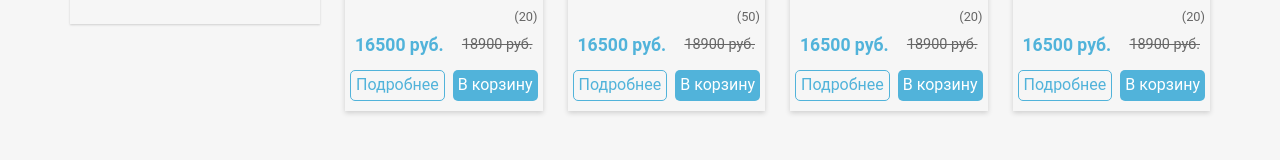
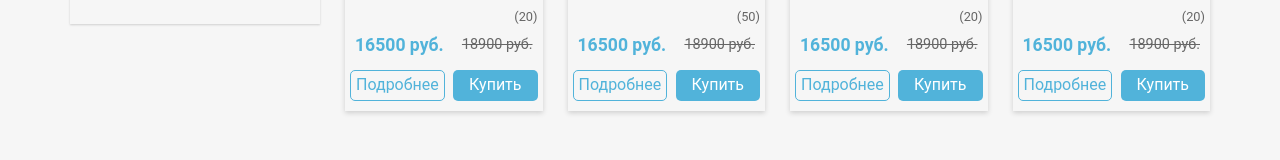
Before and after one commit to berryllium/tech-market, a Vue app: page / in a window 1280 px wide. Shown: the part 362-522 px from the top of the page. Built offline with nearby package versions, Linux system fonts and the light colour scheme; some icons are missing.

Commit message:
Реализовано добавление в корзину

```diff
--- a/public/db/catalog.json
+++ b/public/db/catalog.json
@@ -148,11 +148,11 @@
         "img": "image-phone.jpg",
         "photo": [
           {
-            "src": "phone.png",
+            "src": "image-phone1.jpg",
             "alt": "1d3\""
           },
           {
-            "src": "image-phone1.jpg",
+            "src": "phone.png",
             "alt": "1a0\""
           }
         ],
--- a/src/components/CatalogProduct.vue
+++ b/src/components/CatalogProduct.vue
@@ -1,6 +1,6 @@
 <template>
-  <router-link @click="test()" class="product-card" :to="{name: 'product', params: {id: product.id}}">
-    <img @click="test()" class="product-card__img" :src="'db/images/' + product.img" alt="photo" />
+  <router-link class="product-card" :to="{name: 'product', params: {id: product.id}}">
+    <img class="product-card__img" :src="'db/images/' + product.img" alt="photo" />
     <div class="product-card__title">{{product.title}}</div>
   </router-link>
 </template>
@@ -9,13 +9,7 @@
 export default {
   props: [
     'product'
-  ],
-  methods: {
-    test() {
-      // setTimeout(()=>location.reload())
-
-    }
-  }
+  ]
 }
 </script>
 
--- a/src/components/Feedback.vue
+++ b/src/components/Feedback.vue
@@ -47,7 +47,7 @@ export default {
   .fa-star,
   .fa-star-o {
     font-size: 1.3em;
-    color: gold;
+    color: @gold;
   }
   .text {
     margin-top: 10px;
--- a/src/components/Product.vue
+++ b/src/components/Product.vue
@@ -22,17 +22,26 @@
       <router-link class="menu__item" :to="'/product'+product.id">
         <button class="more-btn">Подробнее</button>
       </router-link>
-      <button class="buy-btn" :data-id="product.id" @click="addToCart">В корзину</button>
+      <router-link to="/cart" v-if="isBuy" tag="button" class="buy-btn is-buy" :data-id="product.id" @click="toCart">В корзине</router-link>
+      <button v-else class="buy-btn" :data-id="product.id" @click="toCart">Купить</button>
     </div>
   </div>
 </template>
 
 <script>
+import { mapMutations, mapGetters } from 'vuex';
 export default {
   props: ["product"],
+  computed: {
+    ...mapGetters(['allCart']),
+    isBuy() {
+          return this.allCart.find(el => el.id == this.product.id) ? true : false
+        }
+  },
   methods: {
-    addToCart() {
-      alert(event.target.dataset.id)
+    ...mapMutations(['addToCart']),
+    toCart() {
+      this.addToCart(event.target.dataset.id);
     }
   }
 };
@@ -72,10 +81,10 @@ export default {
     font-size: 1.2em;
     margin-right: 10px;
     .fa-star {
-      color: gold;
+      color: @gold;
     }
     .fa-star-o {
-      color: gold;
+      color: @gold;
     }
   }
   &__counter {
@@ -104,6 +113,7 @@ export default {
     justify-content: space-between;
     .buy-btn,
     .more-btn {
+      min-width: 45%;
       transition-duration: 0.3s;
       border-radius: 5px;
       padding: 5px 5px;
@@ -117,10 +127,16 @@ export default {
       }
     }
     .buy-btn {
-      background: @blue;
+      background-color: @blue;
       color: white;
       &:hover {
         background: darken(@blue, 10%);
+      }
+    }
+    .is-buy {
+      background-color: @gold;
+      &:hover {
+        background-color: darken(@gold, 10%);
       }
     }
     .more-btn {
--- a/src/css/style.css
+++ b/src/css/style.css
@@ -1 +1 @@
-body{font-family:Roboto,sans-serif;min-height:100vh;font-size:1em;background-color:#f6f6f6}main{display:flex;justify-content:space-between;position:relative;flex:1}h1,h2,h3{color:#51b3da;text-transform:uppercase;text-align:center;margin:0;padding:0}h1{margin-bottom:40px}a{text-decoration:none;color:#666}p{margin:0;padding:0}#app{min-height:100vh;display:flex;flex-direction:column;justify-content:space-between}.container{margin:0 auto;width:1140px}.content{width:865px;flex:1;padding-left:25px;margin-bottom:50px}/*# sourceMappingURL=./main.css.map */
+/*# sourceMappingURL=./variables.css.map */
--- a/src/store/modules/cart.js
+++ b/src/store/modules/cart.js
@@ -1,27 +1,25 @@
+import { stat } from "fs"
+
 export default {
   mutations: {
-    clickBuy(state, item) {
-      let product = state.cart.find((el) => el.id === item.id)
-      if (product) state.cart = state.cart.filter(function(el) {return el !== product})
+    addToCart(state, id) {
+      let product = state.cart.find(el => el.id === id)
+      if (product) product.count ++
       else {
-        product = Object.assign({count: 1},item)
+        product = {id: id, count: 1}
         state.cart.push(product)
       }
       state.jsonCart=JSON.stringify(state.cart)
+      console.log (state.jsonCart)
+      alert("Добавление в корзину товара с id=" + id);
     },
-    addToCart(state, item) {
-      let product = state.cart.find((el) => el.id === item.id)
-      if (product) product.count ++
-      else {
-        product = Object.assign({count: 1},item)
-        state.cart.push(product)
-      }
+    decCartProduct(state, id) {
+      let product = state.cart.find(el => el.id === id)
+      if (product.count > 1) product.count --
       state.jsonCart=JSON.stringify(state.cart)
     },
-    removeFromCart(state, item) {
-      let product = state.cart.find((el) => el.id === item.id)
-      if (product.count > 1) product.count --
-      else state.cart = state.cart.filter(function(el) {return el !== product})
+    removeFromCart(state, id) {
+      state.cart = state.cart.filter(el => el.id !== id)
       state.jsonCart=JSON.stringify(state.cart)
     },
     setCart(state) {
@@ -42,6 +40,6 @@ export default {
     },
     getJsonCart(state) {
       return state.jsonCart
-    },
+    }
   }
 }
--- a/src/style/variables.less
+++ b/src/style/variables.less
@@ -1,5 +1,6 @@
 @blue: #51b3da;
 // @blue: #288ee0;
+@gold: #f7cb0e;
 @grey: #666;
 @bg: #f6f6f6;
 @brown : #8f4433;
--- a/src/views/Cart.vue
+++ b/src/views/Cart.vue
@@ -28,7 +28,7 @@
           <textarea rows="4" class="form__address" name="address" placeholder="Адрес доставки"></textarea>
         </div>
       </div>
-        <submit class="form__button">Заказать</submit>
+        <input type="submit" class="form__button" name="order" value="Оформить заказ">
     </div>
   </div>
 </template>
--- a/src/views/Feedback.vue
+++ b/src/views/Feedback.vue
@@ -97,7 +97,7 @@ button {
     .fa-star,
     .fa-star-o {
       font-size: 1.3em;
-      color: gold;
+      color: @gold;
     }
   }
   &__name {
--- a/src/views/Product.vue
+++ b/src/views/Product.vue
@@ -54,8 +54,9 @@
           </div>
         </div>
         <div class="block-btn">
-          <button class="buy-btn" @click="buyOneClick">Купить в 1 клик</button>
-          <button class="cart-btn" @click="addToCart">В корзину</button>
+          <button class="buy-btn" @click="buyOneClick" :data-id="oneProduct.id">Купить в 1 клик</button>
+          <router-link tag="button" to="cart" v-if="isBuy" class="cart-btn cart-btn_is-buy" @click="toCart" :data-id="oneProduct.id">В корзине</router-link>
+          <button v-else class="cart-btn" @click="toCart" :data-id="oneProduct.id">Купить</button>
         </div>
         <div class="properties">
           <header class="properties__header">Особенности товара</header>
@@ -130,7 +131,7 @@
 <script>
 import Feedback from "@/components/Feedback";
 import FeedbackForm from "@/components/FeedbackForm";
-import { mapGetters } from "vuex";
+import { mapGetters, mapMutations } from "vuex";
 export default {
   components: {
     Feedback,
@@ -143,15 +144,23 @@ export default {
       key: 0
     };
   },
+  computed: {
+    ...mapGetters(['allCart']),
+        isBuy() {
+          return this.allCart.find(el => el.id == this.oneProduct.id) ? true : false
+        }
+  },
   methods: {
+    ...mapMutations(['addToCart']),
     changeTab(tab) {
       this.tab = tab;
     },
     buyOneClick(event) {
       alert("Покупка в 1 клик товара с id=" + this.oneProduct.id);
     },
-    addToCart() {
-      alert("Добавление в корзину товара с id=" + this.oneProduct.id);
+    toCart() {
+      this.addToCart(event.target.dataset.id)
+      // this.isBuy = true
     },
     slider() {
       setTimeout(() => {
@@ -176,6 +185,8 @@ export default {
     this.slider()
   },
   mounted() {
+    console.log(this.allCart)
+    console.log(this.isBuy)
     var $ = require("jquery");
     window.jQuery = $;
     const fotorama = require("fotorama/fotorama");
@@ -210,7 +221,7 @@ h1 {
   .fa-star,
   .fa-star-o {
     font-size: 1.5em;
-    color: gold;
+    color: @gold;
   }
   .counter {
     font-style: italic;
@@ -267,6 +278,10 @@ h1 {
     background: none;
     margin-bottom: 10px;
     &:hover {
+      color: white;
+      background-color: @red;
+    }
+    &_is-buy {
       color: white;
       background-color: @red;
     }
```
